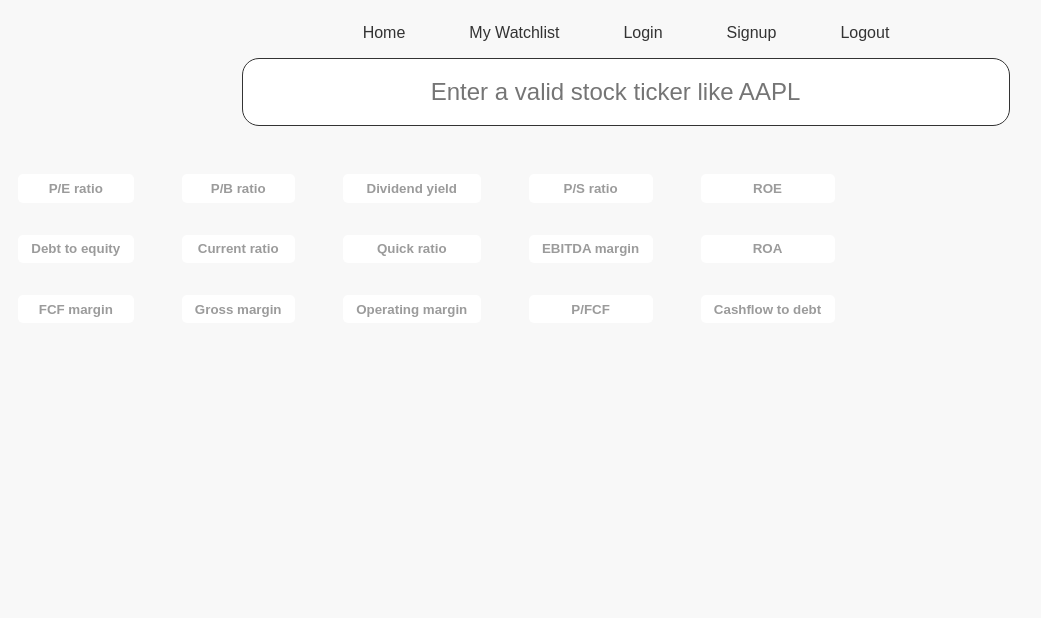
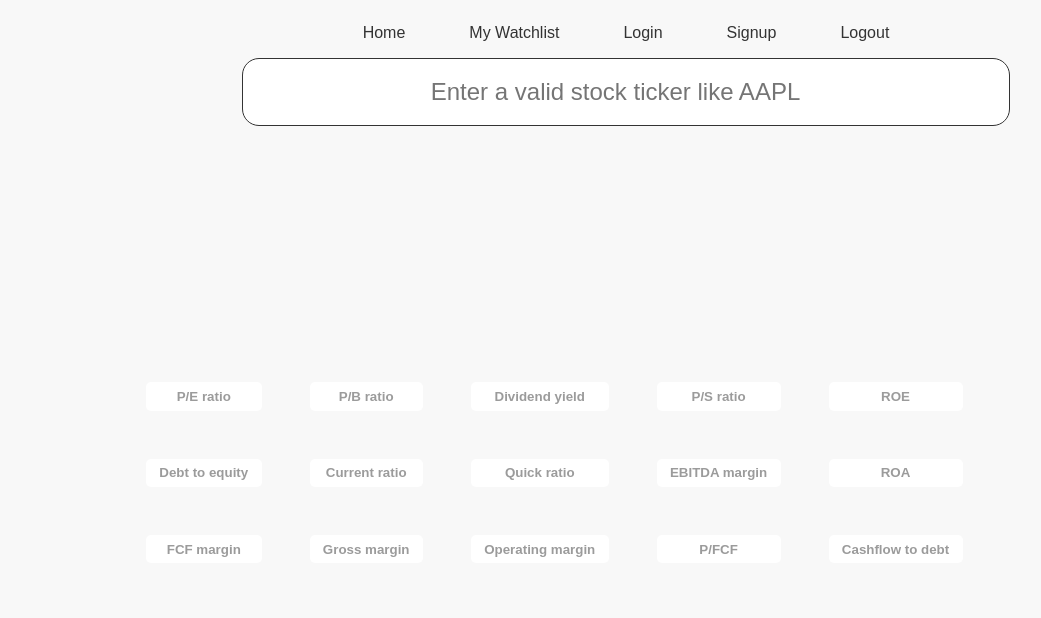
Before and after one commit to sink0001/Gamma-Dashboard, a Flask app: page /stock-analysis/1 in a window 1280 px wide. Shown: the top 618 px of the page, without its empty margins (14-1055 px from the left). Run offline with Flask 3, Linux system fonts and the light colour scheme; data that the repository does not hold is empty.

Commit message:
adjust position of ratio selector

```diff
--- a/frontend/static/stock_analysis/ratio_selector.css
+++ b/frontend/static/stock_analysis/ratio_selector.css
@@ -1,6 +1,7 @@
 
 .ratio-selector {
     display: flex;
+    margin: 25vh 0 0 10vw
 }
 
 
@@ -12,7 +13,7 @@
 
 
 .ratio-button {
-    margin: 1rem 0;
+    margin: 1.5rem 0;
     border: none;
     background-color: white;
     border-radius: 5px;
```
